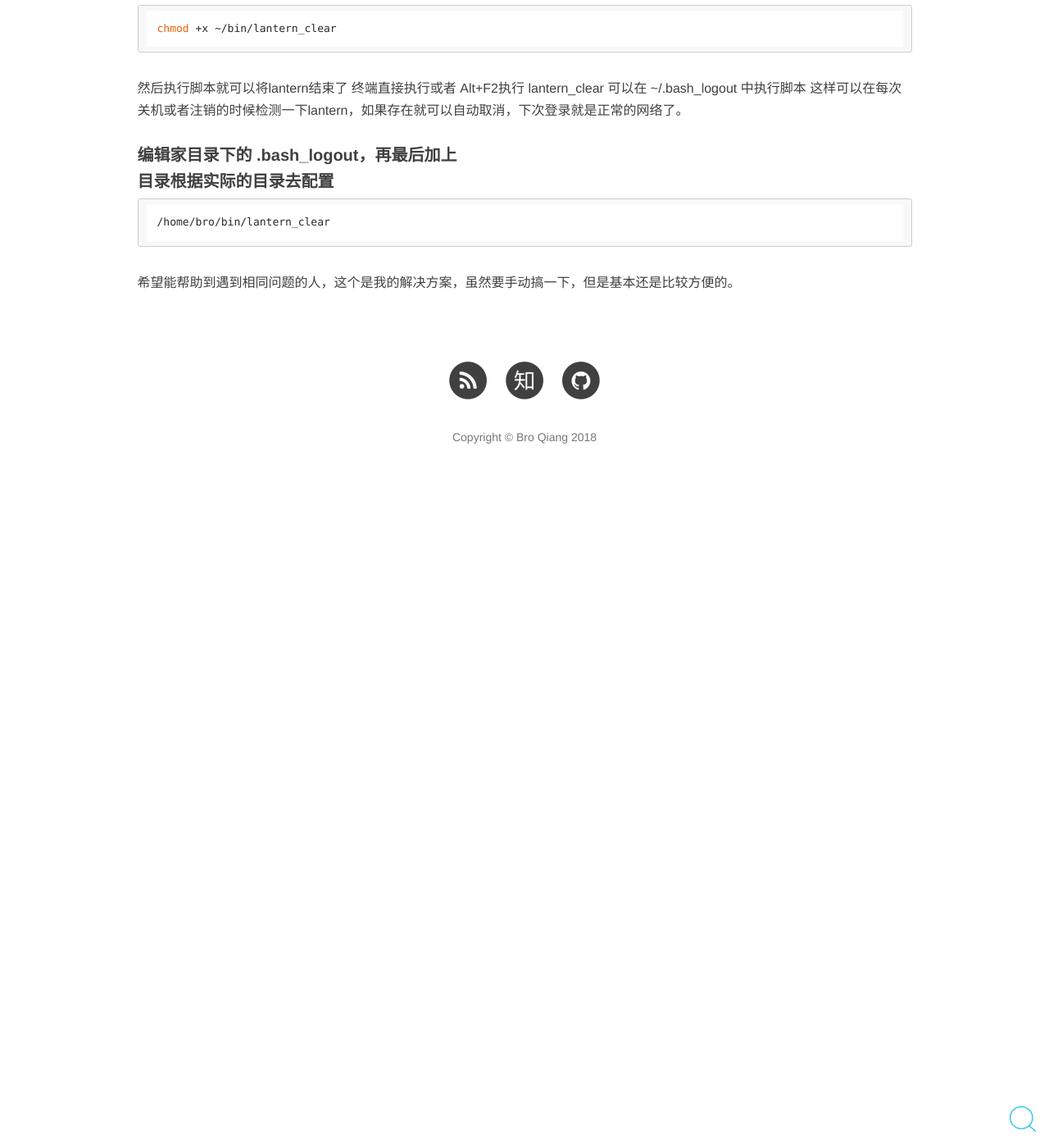
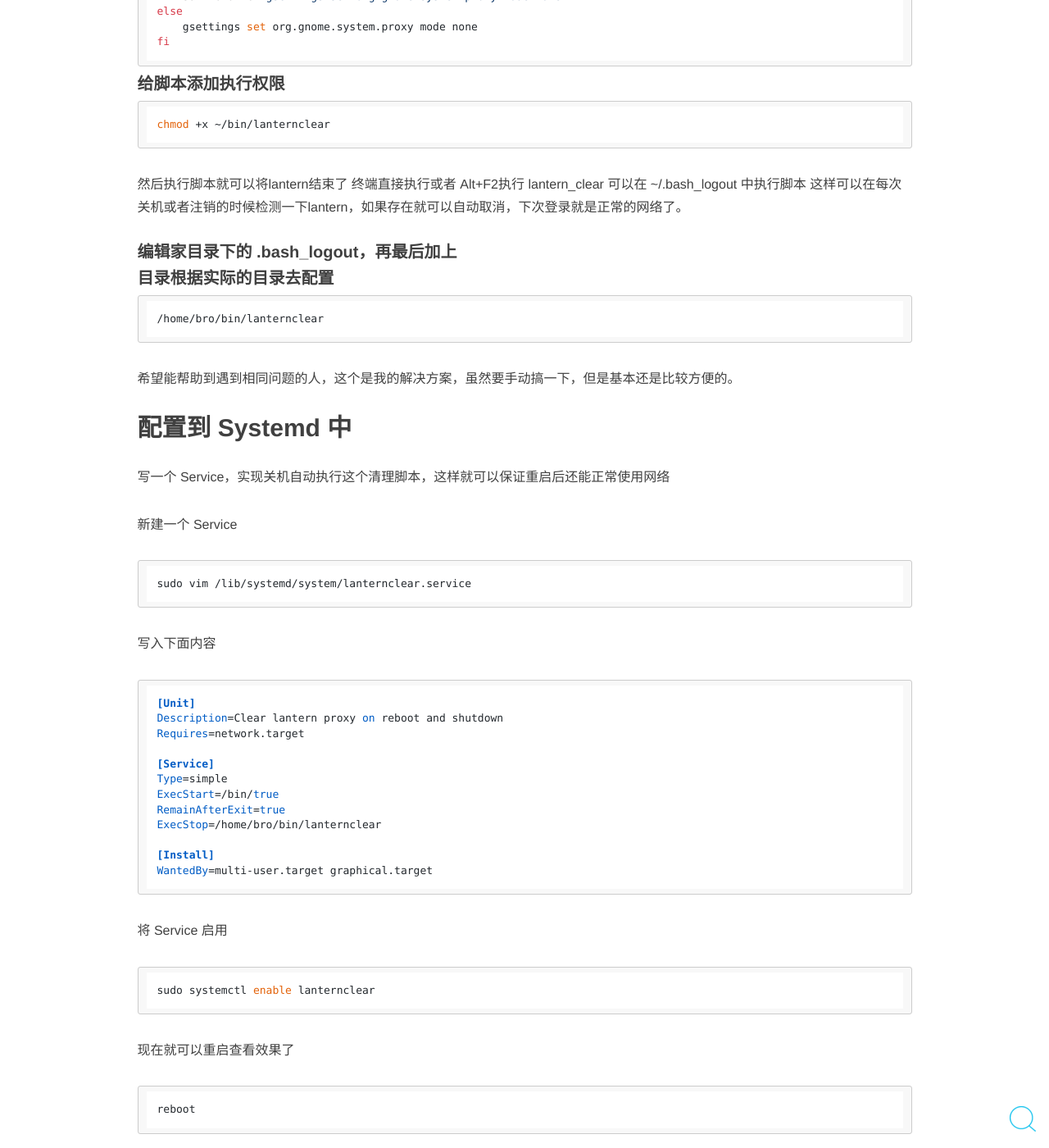
Before and after one commit to BroQiang/broqiang.github.io, a Jekyll site: the page built from _posts/2018-01-12-Lantern.md, in a window 1280 px wide and 1400 px high, scrolled down 1008 px. Shown: the whole window at 82% size. Built offline with Jekyll 4.4.1, drawn with Linux system fonts in a browser that asks for light colours; nearby versions of some CDN libraries; comment, search, counter and statistics services are not loaded; before the commit the page ends 1618 px from its top, so only the background shows below that; some of the changed text lies outside the part shown.

Commit message:
shell auto commit on 2018-01-20_02-58-37

````diff
--- a/_posts/2018-01-12-Lantern.md
+++ b/_posts/2018-01-12-Lantern.md
@@ -12,6 +12,8 @@ author: 'Bro Qiang'
 
 个人觉得这个是一个 bug，Issues 中也有人提出了，不过官方一直没有解决，平时使用起来比较麻烦，只能自己写一个脚本来解决一下，虽然也不是很优雅，不过比起每次都手动去配置要方便一些。
 
+## 配置一个清理的脚本
+
 #### 在家目录下创建一个 bin 目录
 ```shell
 mkdir ~/bin
@@ -25,12 +27,16 @@ if ps aux | grep 'lantern$' > /dev/null ; then
     killall -9 lantern
 fi
 
-gsettings set org.gnome.system.proxy mode none
+if [[ $UID -eq 0 ]]; then
+    su - bro -c "gsettings set org.gnome.system.proxy mode none"
+else
+    gsettings set org.gnome.system.proxy mode none
+fi
 ```
 
 #### 给脚本添加执行权限
 ```shell
-chmod +x ~/bin/lantern_clear
+chmod +x ~/bin/lanternclear
 ```
 然后执行脚本就可以将lantern结束了
 终端直接执行或者 Alt+F2执行 lantern_clear
@@ -41,6 +47,45 @@ chmod +x ~/bin/lantern_clear
 
 #### 目录根据实际的目录去配置
 ```shell
-/home/bro/bin/lantern_clear
+/home/bro/bin/lanternclear
 ```
 希望能帮助到遇到相同问题的人，这个是我的解决方案，虽然要手动搞一下，但是基本还是比较方便的。
+
+## 配置到 Systemd 中
+
+写一个 Service，实现关机自动执行这个清理脚本，这样就可以保证重启后还能正常使用网络
+
+新建一个 Service
+
+```shell
+sudo vim /lib/systemd/system/lanternclear.service
+```
+
+写入下面内容
+
+```shell
+[Unit]
+Description=Clear lantern proxy on reboot and shutdown
+Requires=network.target
+
+[Service]
+Type=simple
+ExecStart=/bin/true
+RemainAfterExit=true
+ExecStop=/home/bro/bin/lanternclear
+
+[Install]
+WantedBy=multi-user.target graphical.target
+```
+
+将 Service 启用
+
+```shell
+sudo systemctl enable lanternclear
+```
+
+现在就可以重启查看效果了
+
+```shell
+reboot
+```
````
